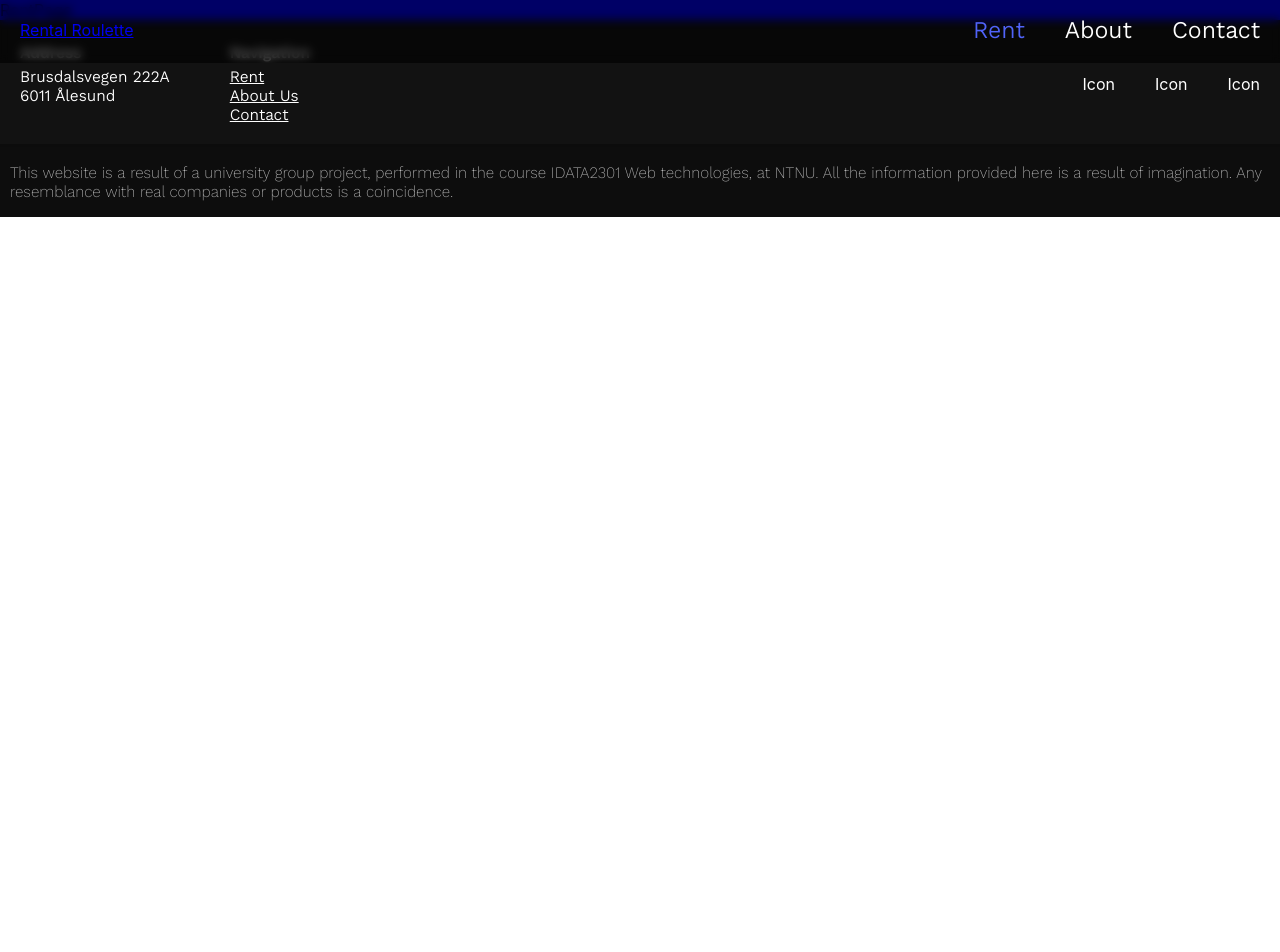
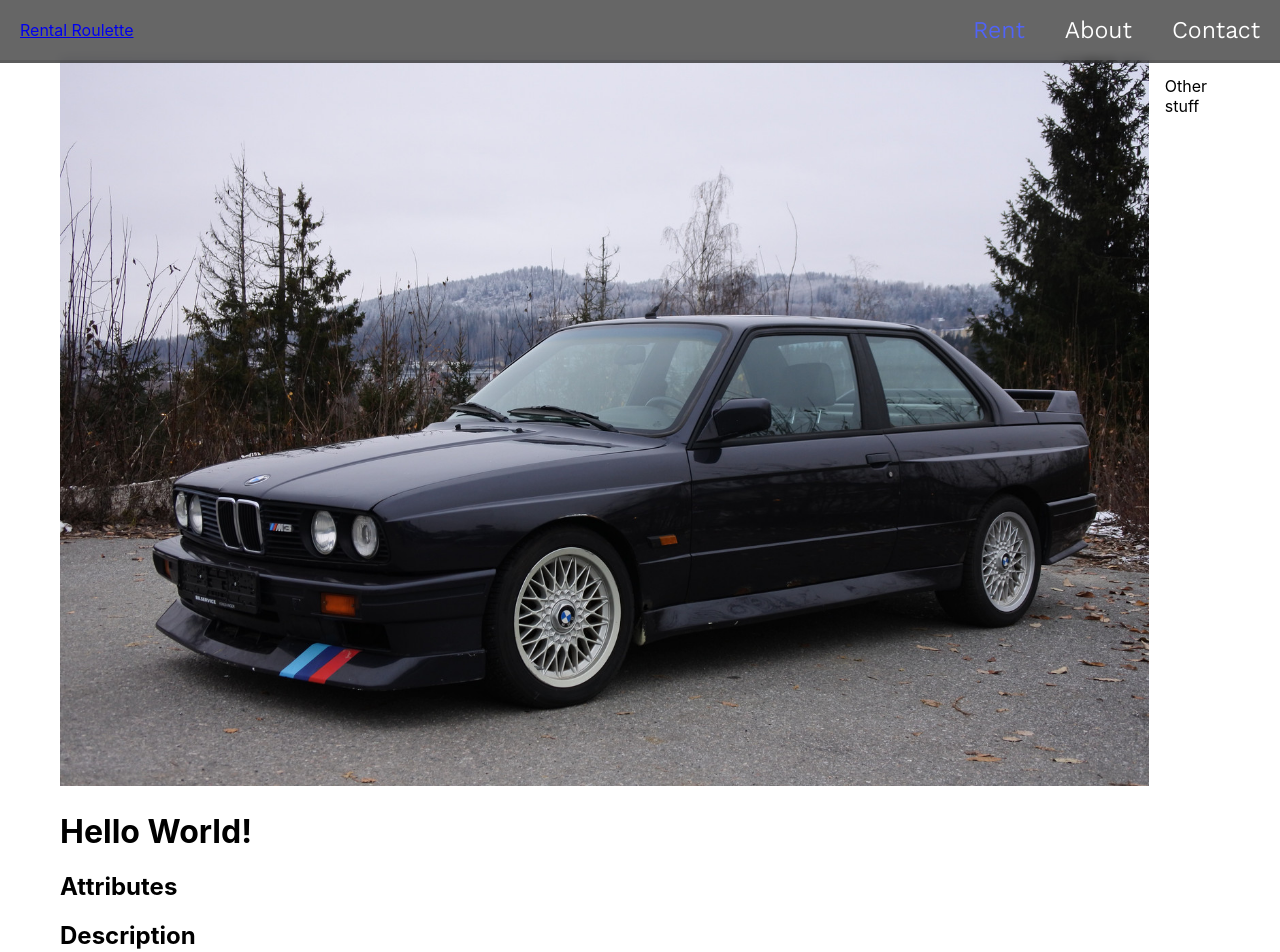
Before and after one commit to ludlun04/IDATA2301-Project, a React (Create React App) app: page /rent in a window 1280 px wide. Shown: the top 952 px of the page. Before the commit the page ends 800 px from the top, so only its background shows below. Built offline with nearby package versions, Linux system fonts and the light colour scheme.

Commit message:
Started work on rent page

```diff
--- a/package.json
+++ b/package.json
@@ -4,6 +4,7 @@
   "private": true,
   "dependencies": {
     "cra-template": "1.2.0",
+    "idata2301-project": "file:",
     "react": "^19.0.0",
     "react-dom": "^19.0.0",
     "react-router-dom": "^7.1.2",
--- a/src/pages/rent/Rent.css
+++ b/src/pages/rent/Rent.css
@@ -1,3 +1,11 @@
 .Rent {
-    background: blue;
+  padding: 60px;
+  display: flex;
+  flex-direction: row;
+  gap: 1rem;
 }
+
+.CarImage {
+  width: 100%;
+
+}
--- a/src/pages/rent/Rent.js
+++ b/src/pages/rent/Rent.js
@@ -1,7 +1,21 @@
 import "./Rent.css"
+import bmw from "./../../resources/images/bmw.jpg";
 
 export default function Rent() {
     return (
-        <div className={"Rent"}>RentPage</div>
+        <div className={"Rent"}>
+          <div>
+            <img alt="" className={"CarImage"} src={bmw}/>
+            <h1>Hello World!</h1>
+            <h2>Attributes</h2>
+            <section className={"Attributes"}></section>
+            <h2>Description</h2>
+            <p>This is a description for this car</p>
+          </div>
+
+          <div>
+            <p>Other stuff</p>
+          </div>
+        </div>
     )
 }
```
Also changed, not shown: 1 other file (tests, documents, lock files or other folders).
